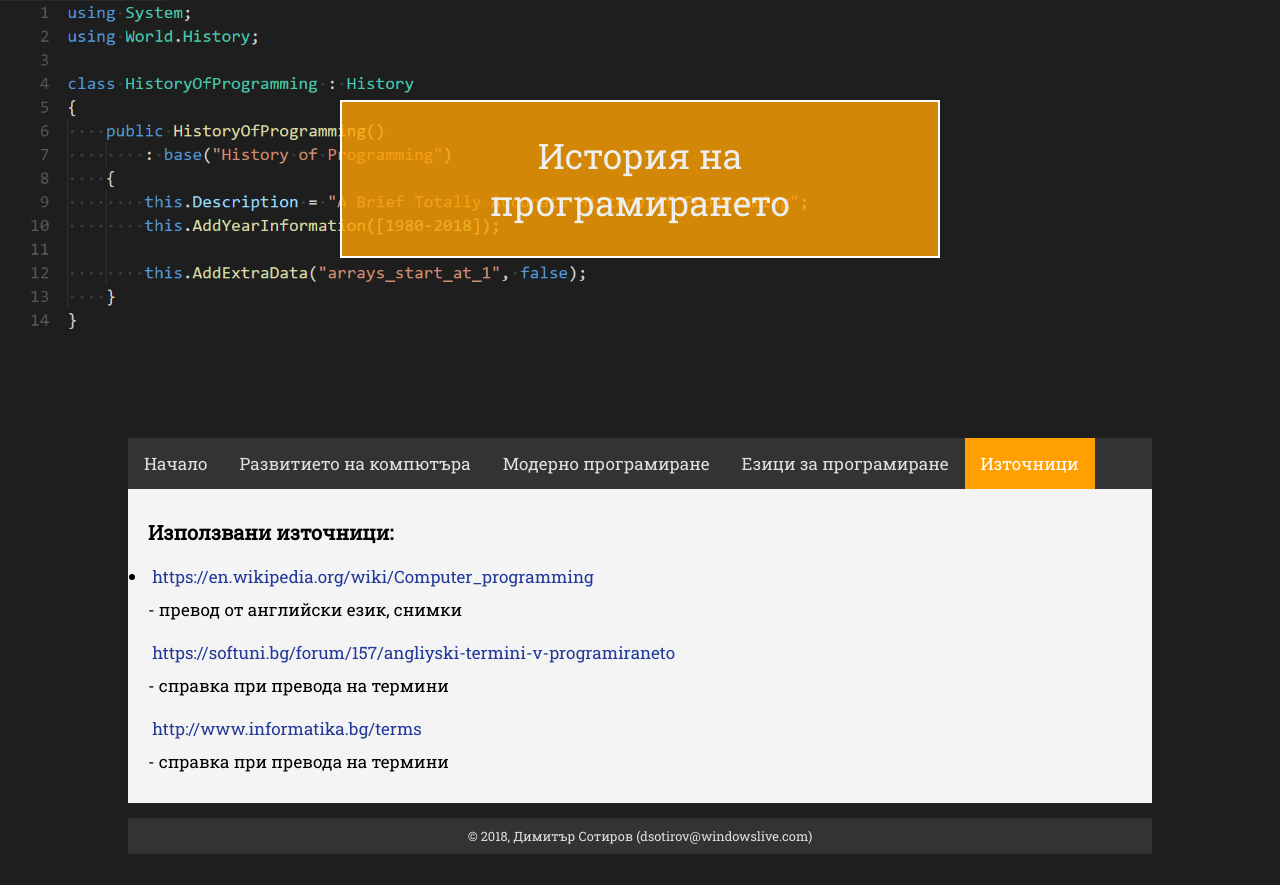
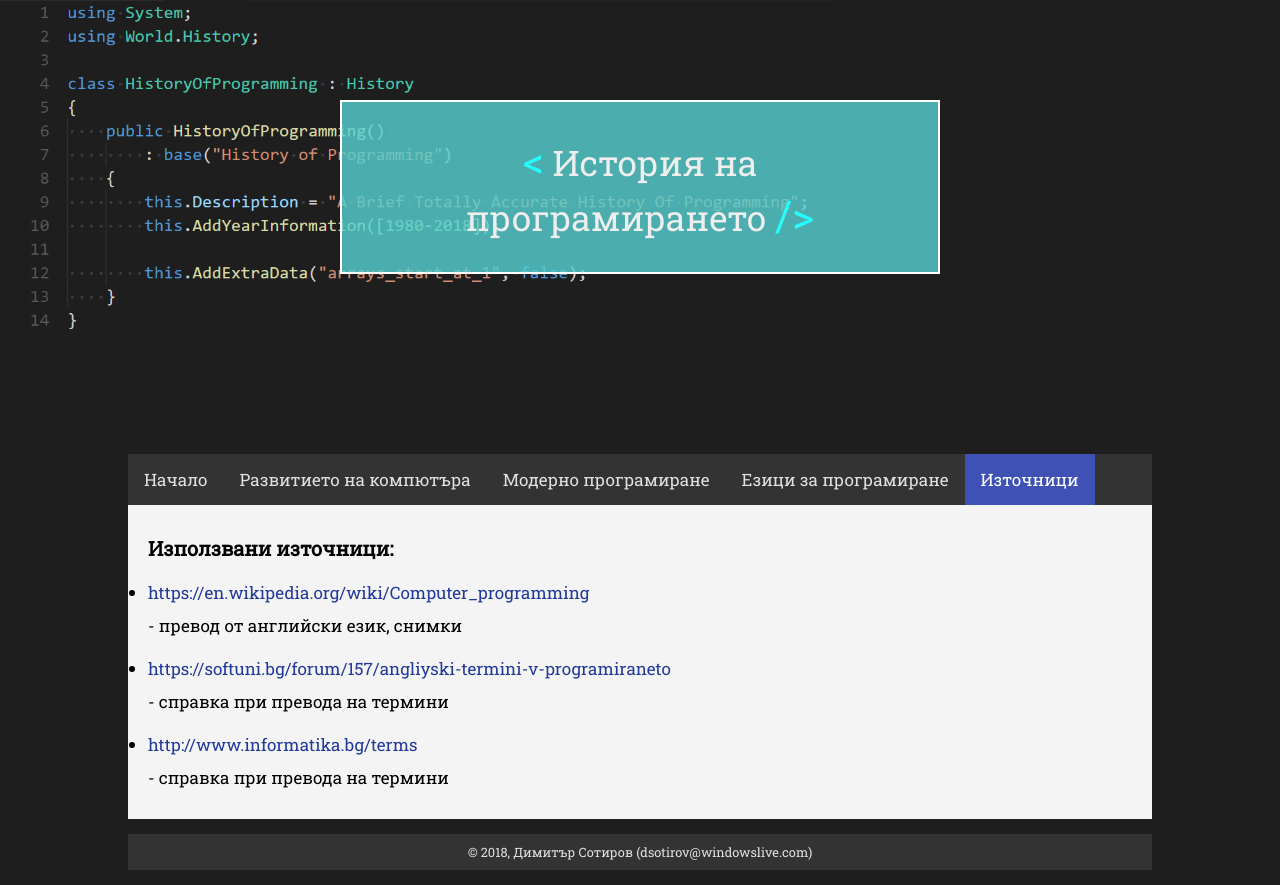
Before and after one commit to Repertoi-e/HistoryOfProgramming, a plain HTML site: page sources.html in a window 1280 px wide. Drawn offline with Linux system fonts and the light colour scheme.

Commit message:
Change colors and heading and remove unnecessary fancy URL animations

```diff
--- a/css/style.css
+++ b/css/style.css
@@ -12,7 +12,7 @@
 
     border: 2px solid #ffffff;
     box-sizing: border-box;
-    background-color: rgba(255, 162, 0, 0.8);
+    background-color: rgba(87, 209, 209, 0.8);
     color: #eeeeee;
 
     max-width: 600px;
@@ -21,6 +21,11 @@
     padding: 30px;
 
     position: relative;
+}
+
+.title .bracket {
+    font-size: 1.2em;
+    color: #26fdfd;
 }
 
 .navigation {
@@ -50,12 +55,12 @@
  }
 
 .navigation a:hover {
-    background-color: #ffd149;
+    background-color: #757de8;
     color: black;
 }
 
 .navigation a.active {
-    background-color: #ffa000;
+    background-color: #3f51b5;
     color: white;
 }
 
@@ -98,57 +103,6 @@ a.source {
     font-weight: 500;
     text-decoration: none;
     color: #213999;
-
-    display: inline-block;
-    position: relative;
-    padding: 0 0.25em;
-
-    transition: color 0.2s;
-    transition: transform 0.2s;
-    -webkit-transition: color 0.2s;
-}
-
-a.source:hover {
-  color: #d04c3f;
-}
-
-a.source::before,
-a.source::after {
-    font-weight: 100;
-    font-size: 150%;
-    opacity: 0;
-
-    position: absolute;
-    top: 0;
-    line-height: 1;
-
-    -webkit-transition: opacity 0.2s, -webkit-transform 0.2s;
-    transition: opacity 0.2s, transform 0.2s;
-}
-
-a.source::before {
-    left: -0.15em;
-    top: -0.1em;
-    content: '[';
-
-    -webkit-transform: translateX(-100%);
-    transform: translateX(-100%);
-}
-
-a.source::after {
-    right: -0.15em;
-    top: -0.1em;
-
-    content: ']';
-    -webkit-transform: translateX(100%);
-    transform: translateX(100%);
-}
-
-a.source:hover::before,
-a.source:hover::after {
-    opacity: 1;
-    -webkit-transform: translateX(0);
-    transform: translateX(0);
 }
 
 footer {
--- a/sources.html
+++ b/sources.html
@@ -8,8 +8,9 @@
 
     <!--Заглавие-->
     <div class="title">
-        История на<br>
-        програмирането
+        <span class="bracket">&lt;</span>
+        История на<br> програмирането
+        <span class="bracket">/&gt;</span>
     </div>
 
     <!--Навигация-->
@@ -33,9 +34,13 @@
                         <a class="source" href="https://en.wikipedia.org/wiki/Computer_programming">
                             https://en.wikipedia.org/wiki/Computer_programming</a>
                         <p> - превод от английски език, снимки</p>
+                    </li>
+                    <li>
                         <a class="source" href="https://softuni.bg/forum/157/angliyski-termini-v-programiraneto">
                             https://softuni.bg/forum/157/angliyski-termini-v-programiraneto</a>
                         <p> - справка при превода на термини</p>
+                    </li>
+                    <li>
                         <a class="source" href="http://www.informatika.bg/terms">
                             http://www.informatika.bg/terms</a>
                         <p> - справка при превода на термини</p>
```
Also changed, not shown: computer.html (+3 -2 lines), index.html (+3 -2 lines), languages.html (+3 -2 lines), modernProgramming.html (+3 -2 lines).
